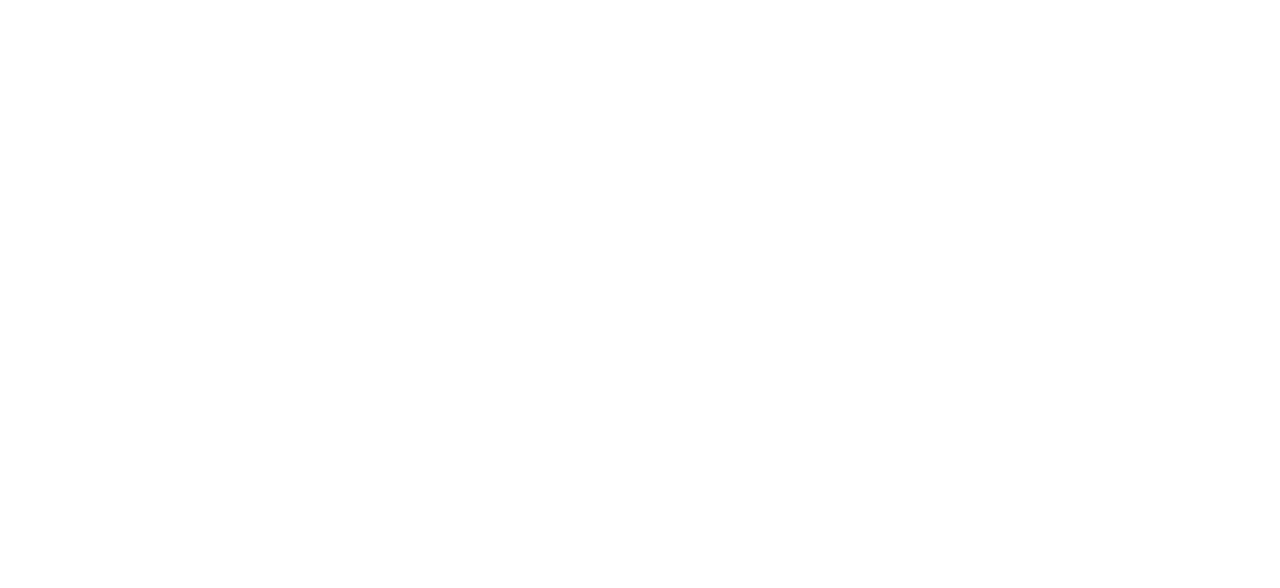
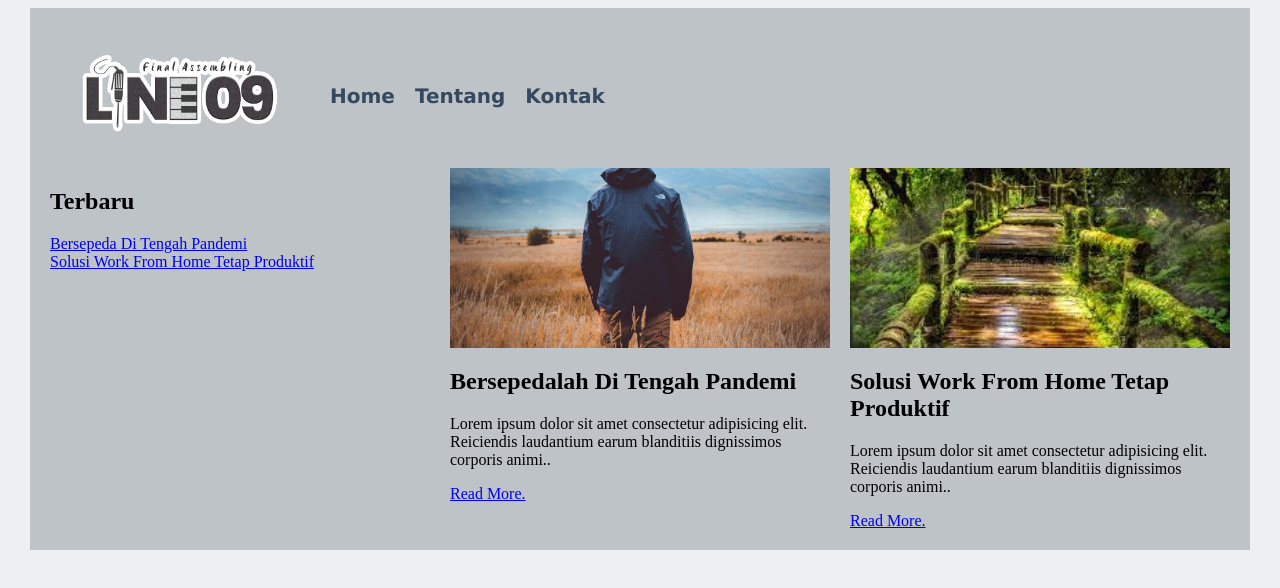
Before and after one commit to malfazakki/pesilatLatihanCSS, a plain HTML site: page latihan/index.html in a window 1280 px wide. Drawn offline with Linux system fonts and the light colour scheme.

Commit message:
Latihan HTML dan CSS Lanjutan

```diff
--- a/latihan/index.html
+++ b/latihan/index.html
@@ -1,14 +1,59 @@
-<!DOCTYPE html>
-<html lang="en">
 <head>
     <title>Wrapper dan Container</title>
-    <link rel="stylesheet" href="style2.css">
+    <link rel="stylesheet" href="styles.css">
 </head>
 <body>
+    <div id="header" class="wrapper">
+        <div class="container">
+            <div id="logo">
+                <img src="l9.png" alt="">
+            </div>
+        <div id="menu">
+            <ul>
+                <li><a href="index.html">Home</a></li>
+                <li><a href="tentang.html">Tentang</a></li>
+                <li><a href="kontak.html">Kontak</a></li>
+            </ul>
+        </div>
+        <div class="clear"></div>
+        </div>
+    </div>
     <div class="wrapper">
         <div class="container">
-
+            <div class="sidebar">
+                <div class="recent-article">
+                    <h2>Terbaru</h2>
+                    <ul>
+                        <li><a href="#">Bersepeda Di Tengah Pandemi</a></li>
+                        <li><a href="#">Solusi Work From Home Tetap Produktif</a></li>
+                    </ul>
+                </div>
+            </div>
+            <div class="content">
+                <div class="blog-content">
+                    <div class="image-box">
+                        <img src="1.jpeg" alt="">
+                    </div>
+                    <div class="text-box">
+                        <h2>Bersepedalah Di Tengah Pandemi</h2>
+                        <p>Lorem ipsum dolor sit amet consectetur adipisicing elit. Reiciendis laudantium earum blanditiis dignissimos corporis animi.. </p>
+                        <a href="#">Read More.</a>
+                    </div>
+                </div>
+                <div class="blog-content">
+                    <div class="image-box">
+                        <img src="2.jpeg" alt="">
+                    </div>
+                    <div class="text-box">
+                        <h2>Solusi Work From Home Tetap Produktif</h2>
+                        <p>Lorem ipsum dolor sit amet consectetur adipisicing elit. Reiciendis laudantium earum blanditiis dignissimos corporis animi.. </p>
+                        <a href="#">Read More.</a>
+                    </div>
+                </div>
+            </div>
+            <div class="clear"></div>
         </div>
+    <div class="clear"></div>
     </div>
 </body>
 </html>
--- /dev/null
+++ b/latihan/styles.css
@@ -0,0 +1,87 @@
+body {
+    /* Background Halaman Web */
+    background-color: #ecf0f1;
+}
+/* .wrapper {
+
+} */
+.container {
+    width: 1200px;
+    margin: auto;
+    padding-right: 10px;
+    padding-left: 10px;
+
+    /* Background Content */
+    background-color: #bdc3c7;
+}
+.sidebar {
+    width: 400px;
+    float: left;
+}
+.content {
+    width: 800px;
+    float: right;
+}
+.clear {
+    clear: both;
+}
+#logo {
+    float: left;
+    width: 200px;
+    height: auto;
+    padding: 20px;
+}
+#logo img {
+    max-width: 100%;
+    height: auto;
+    margin-top: 25px;
+    margin-left: 20px;
+}
+#menu {
+    padding-top: 60px;
+    padding-bottom: 60px;
+    float: right;
+    width: 960px;
+}
+#menu li {
+    float: left;
+    list-style: none;
+    margin-left: 10px;
+    margin-right: 10px;
+}
+#menu li a {
+    font-family: Verdana, Geneva, Tahoma, sans-serif;
+    color: #34495e;
+    font-size: 20px;
+    font-weight: bold;
+    text-decoration: none;
+}
+.sidebar {
+    width: 400px;
+    float: left;
+}
+.content {
+    width: 800px;
+    float: right;
+}
+.blog-content {
+    float: left;
+    max-width: 380px;
+    margin-right: 10px;
+    margin-left: 10px;
+    margin-bottom: 20px;
+}
+.blog-content img {
+    width: 100%;
+    height: 180px;
+    object-fit: cover;
+}
+.recent-article {
+    padding-left: 10px;
+    padding-right: 10px;
+}
+.recent-article ul {
+    padding: 0;
+    margin: 0;
+    list-style: none;
+}
```
Also changed, not shown: latihan/1.jpeg (added), latihan/2.jpeg (added), latihan/l9.png (added), latihan/style2.css (deleted).
